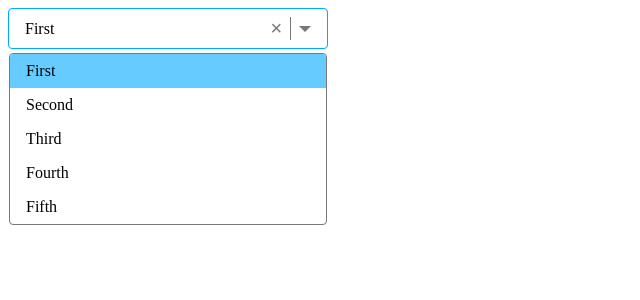
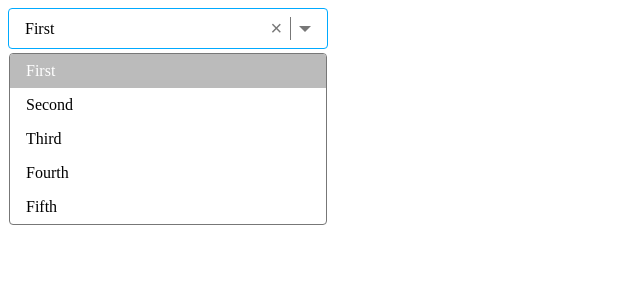
Before and after one commit to RNtaate/Custom-Select, a React (Vite) app in the folder Custom Select/: page / in a window 1280 px wide. Both pictures are taken after a click on the element 305 px from the left and 31 px from the top of the page. Shown: the top 300 px of the page, without its empty margins (0-640 px from the left). Built offline with nearby package versions, Linux system fonts and the light colour scheme.

Commit message:
Add highlighting functionality to facilitate hovering
Update highlight background color

```diff
--- a/Custom Select/src/Select.tsx
+++ b/Custom Select/src/Select.tsx
@@ -1,4 +1,4 @@
-import React, { useState } from 'react'
+import React, { useState, useEffect } from 'react'
 import styles from "./select.module.css";
 
 type SelectOption = {
@@ -15,6 +15,7 @@ type SelectProps = {
 export function Select({value, onChange, options}: SelectProps) {
 
   const [isOpen, setIsOpen] = useState(false);
+  const [highlightedIndex, setHighlightedIndex] = useState(0);
 
   const clearOption = () => {
     onChange(undefined)
@@ -27,6 +28,11 @@ export function Select({value, onChange, options}: SelectProps) {
   const isSelectedOption = (option: SelectOption) => {
     return value === option
   }
+
+  useEffect(() => {
+    if (isOpen) setHighlightedIndex(0)
+  }, [isOpen])
+
   return (
     <div
       tabIndex={0}
@@ -51,11 +57,12 @@ export function Select({value, onChange, options}: SelectProps) {
       ></div>
 
       <ul className={`${styles.options} ${isOpen? styles.show : ""}`}>
-        {options.map( option => {
+        {options.map( (option, index) => {
           return <li
             key={option.value}
-            className={`${styles.option} ${isSelectedOption(option) ? styles.selected: ""}`}
+            className={`${styles.option} ${isSelectedOption(option) ? styles.selected: ""} ${highlightedIndex === index ? styles.highlighted : ""}`}
             onClick={() => selectOption(option)}
+            onMouseEnter= {() => setHighlightedIndex(index)}
             >{option.label}</li>
         })}
       </ul>
--- a/Custom Select/src/select.module.css
+++ b/Custom Select/src/select.module.css
@@ -75,12 +75,12 @@
 }
 
 .option.highlighted {
-  background-color: hsl(200, 100%, 50%);
+  background-color: #bbb;
   color: white;
 }
 
-.option:hover {
+/* .option:hover {
   background-color: hsl(200, 100%, 50%);
   cursor: pointer;
   color: white;
-}
+} */
```
